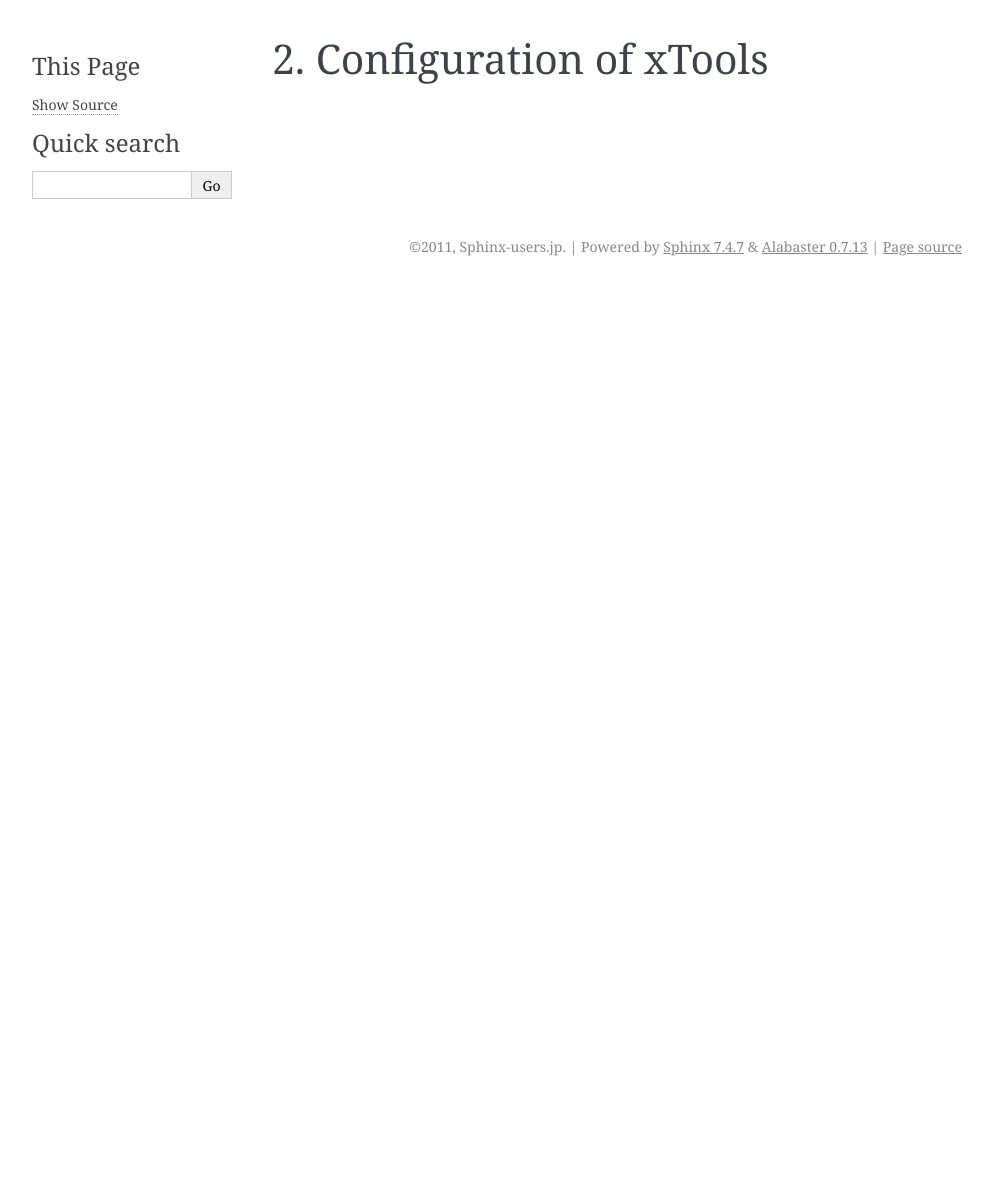
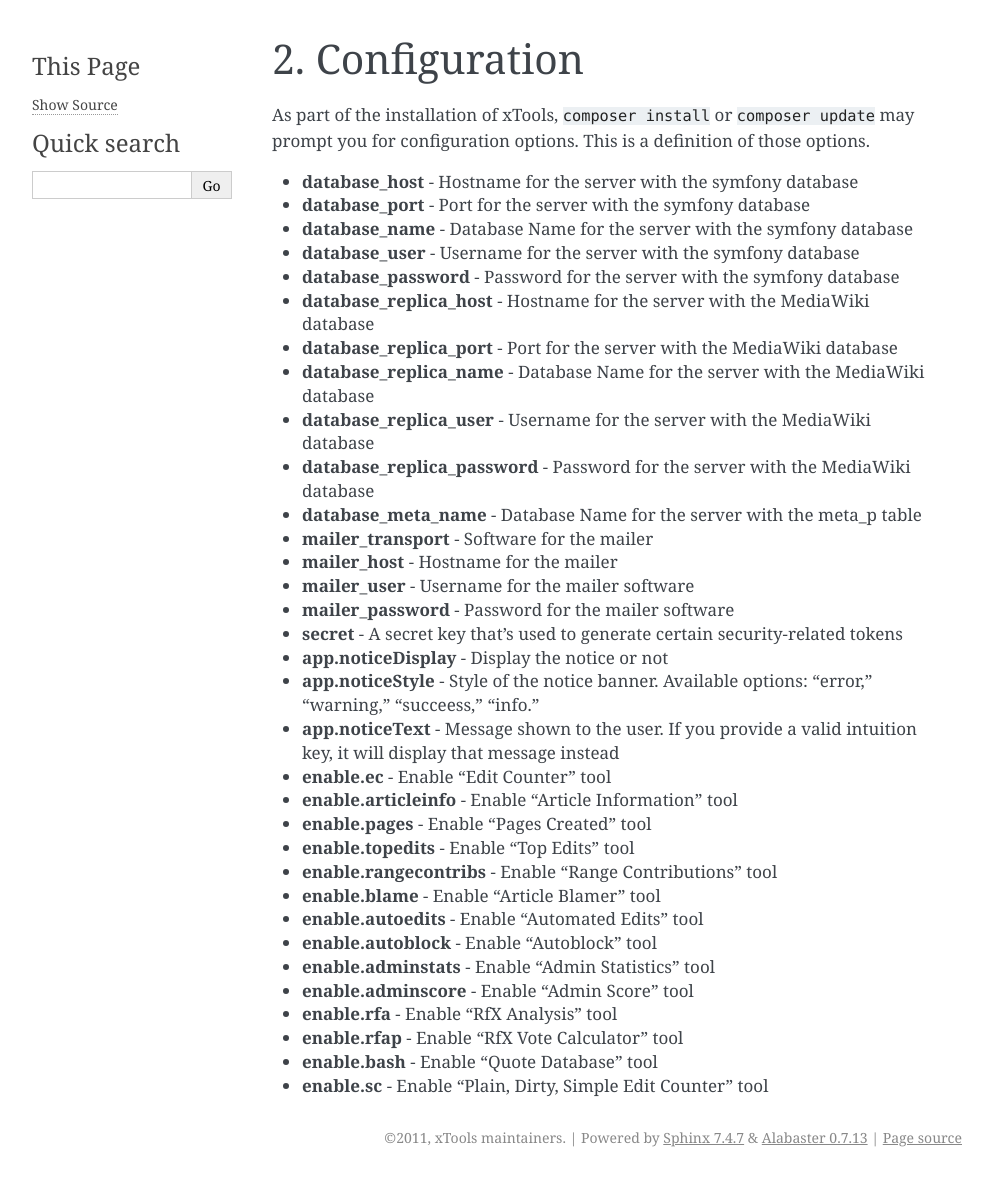
Before and after one commit to x-tools/xtools, a Sphinx documentation site: the page built from docs/configuration.rst, in a window 1280 px wide. Shown: the whole page, without its empty margins (148-1141 px from the left). Built offline with Sphinx 7.4.7, drawn with Linux system fonts in a browser that asks for light colours; before the commit the page ends 900 px from its top, so only the background shows below that.

Commit message:
Configuration page, cleanup

```diff
--- a/docs/conf.py
+++ b/docs/conf.py
@@ -5,8 +5,8 @@
 source_suffix = '.rst'
 master_doc = 'index'
 
-project = u'sphinx theme for dotted style'
-copyright = u'2011, Sphinx-users.jp'
+project = u'xTools'
+copyright = u'2011, xTools maintainers'
 
 version = '0.1.2'
 
--- a/docs/configuration.rst
+++ b/docs/configuration.rst
@@ -1,3 +1,45 @@
-***********************
-Configuration of xTools
-***********************
+*************
+Configuration
+*************
+
+As part of the installation of xTools, ``composer install`` or ``composer update`` may prompt you for configuration options.  This is a definition
+of those options.
+
+- **database_host** - Hostname for the server with the symfony database
+- **database_port** - Port for the server with the symfony database
+- **database_name** - Database Name for the server with the symfony database
+- **database_user** - Username for the server with the symfony database
+- **database_password** - Password for the server with the symfony database
+
+- **database_replica_host** - Hostname for the server with the MediaWiki database
+- **database_replica_port** - Port for the server with the MediaWiki database
+- **database_replica_name** - Database Name for the server with the MediaWiki database
+- **database_replica_user** - Username for the server with the MediaWiki database
+- **database_replica_password** - Password for the server with the MediaWiki database
+- **database_meta_name** - Database Name for the server with the meta_p table
+
+- **mailer_transport** - Software for the mailer
+- **mailer_host** - Hostname for the mailer
+- **mailer_user** - Username for the mailer software
+- **mailer_password** - Password for the mailer software
+
+- **secret** - A secret key that's used to generate certain security-related tokens
+
+- **app.noticeDisplay** - Display the notice or not
+- **app.noticeStyle** - Style of the notice banner.  Available options: "error," "warning," "succeess," "info."
+- **app.noticeText** - Message shown to the user.  If you provide a valid intuition key, it will display that message instead
+
+- **enable.ec** - Enable "Edit Counter" tool
+- **enable.articleinfo** - Enable "Article Information" tool
+- **enable.pages** - Enable "Pages Created" tool
+- **enable.topedits** - Enable "Top Edits" tool
+- **enable.rangecontribs** - Enable "Range Contributions" tool
+- **enable.blame** - Enable "Article Blamer" tool
+- **enable.autoedits** - Enable "Automated Edits" tool
+- **enable.autoblock** - Enable "Autoblock" tool
+- **enable.adminstats** - Enable "Admin Statistics" tool
+- **enable.adminscore** - Enable "Admin Score" tool
+- **enable.rfa** - Enable "RfX Analysis" tool
+- **enable.rfap** - Enable "RfX Vote Calculator" tool
+- **enable.bash** - Enable "Quote Database" tool
+- **enable.sc** - Enable "Plain, Dirty, Simple Edit Counter" tool
--- a/docs/development.rst
+++ b/docs/development.rst
@@ -1,6 +1,6 @@
-*********************
-Development of xTools
-*********************
+***********
+Development
+***********
 
 To contribute to the development of xTools, you may fork us on GitHub.  A few things to be aware of first:
 
--- a/docs/index.rst
+++ b/docs/index.rst
@@ -1,6 +1,6 @@
-********************************
-Welcome to the Rewrite of Xtools
-********************************
+******************
+Welcome to xTools!
+******************
 
 
 Xtools is a system of tools written by `User:X! on Wikipedia <http://en.wikipedia.org/wiki/User:Soxred93>`_.  The original version lives at
--- a/docs/installation.rst
+++ b/docs/installation.rst
@@ -1,6 +1,6 @@
-**********************
-Installation of xTools
-**********************
+************
+Installation
+************
 
 To install xTools, please follow these steps:
 
```
